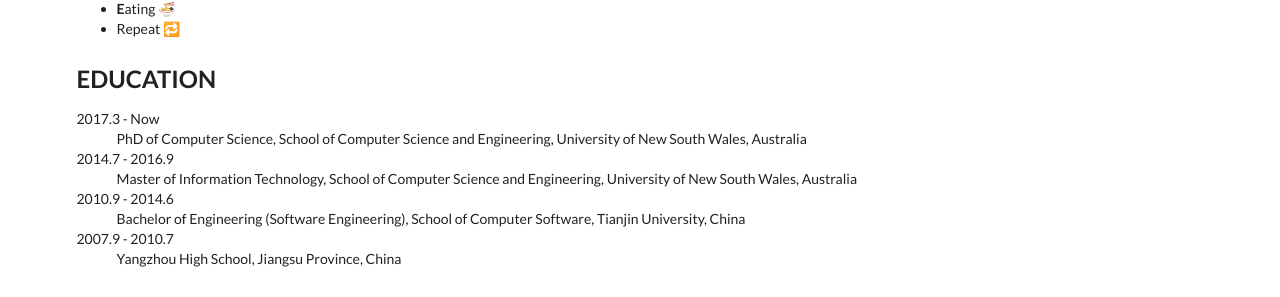
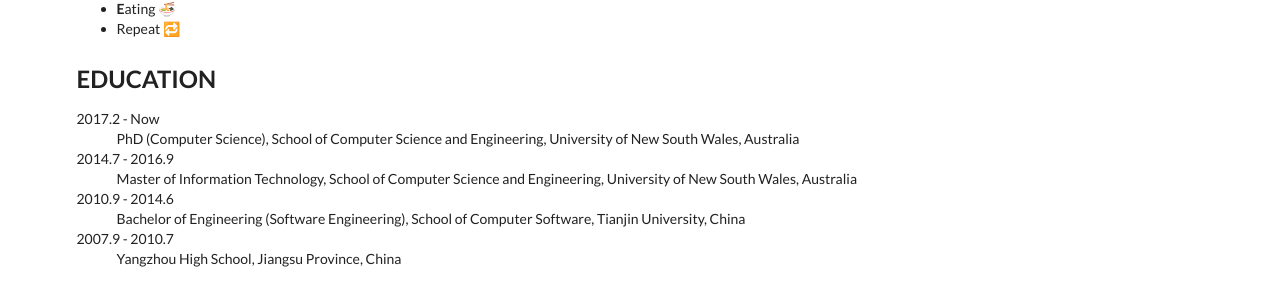
Before and after one commit to tjumyk/tjumyk.github.io, a Jekyll site: the page built from about.md, in a window 1280 px wide and 1072 px high. Shown: the part 292-589 px from the top of the window. Built offline with Jekyll 4.4.1, drawn with Linux system fonts in a browser that asks for light colours; emoji names are drawn with the system emoji font; comment, search, counter and statistics services are not loaded.

Commit message:
minor change

```diff
--- a/about.md
+++ b/about.md
@@ -22,8 +22,8 @@
 
 ## EDUCATION
 
-2017.3 - Now
-: PhD of Computer Science, School of Computer Science and Engineering, University of New South Wales, Australia
+2017.2 - Now
+: PhD (Computer Science), School of Computer Science and Engineering, University of New South Wales, Australia
 
 2014.7 - 2016.9
 : Master of Information Technology, School of Computer Science and Engineering, University of New South Wales, Australia
```
